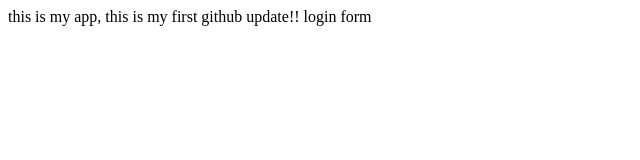
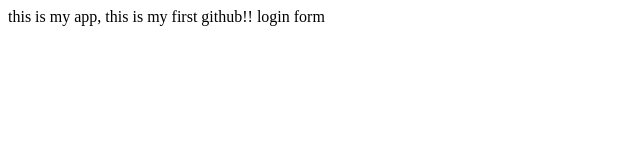
Before and after one commit to Naveen-navi/myappsample, a plain HTML site: page index.html in a window 1280 px wide. Shown: the full height of the page, 0-640 px from the left. Drawn offline with Linux system fonts and the light colour scheme.

Commit message:
Update index.html

```diff
--- a/index.html
+++ b/index.html
@@ -6,7 +6,7 @@
     <title>Document</title>
 </head>
 <body>
-    this is my app, this is my first github update!!
+    this is my app, this is my first github!!
     login form
 </body>
 </html>
```
